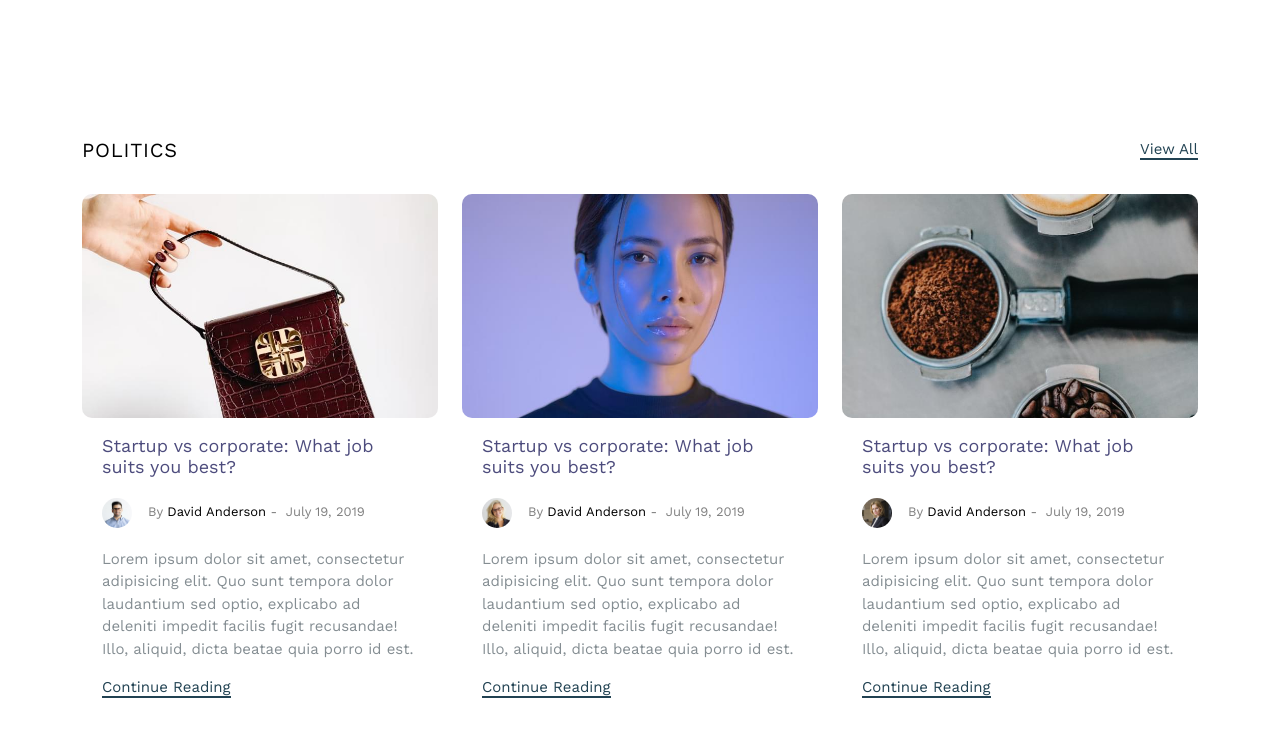
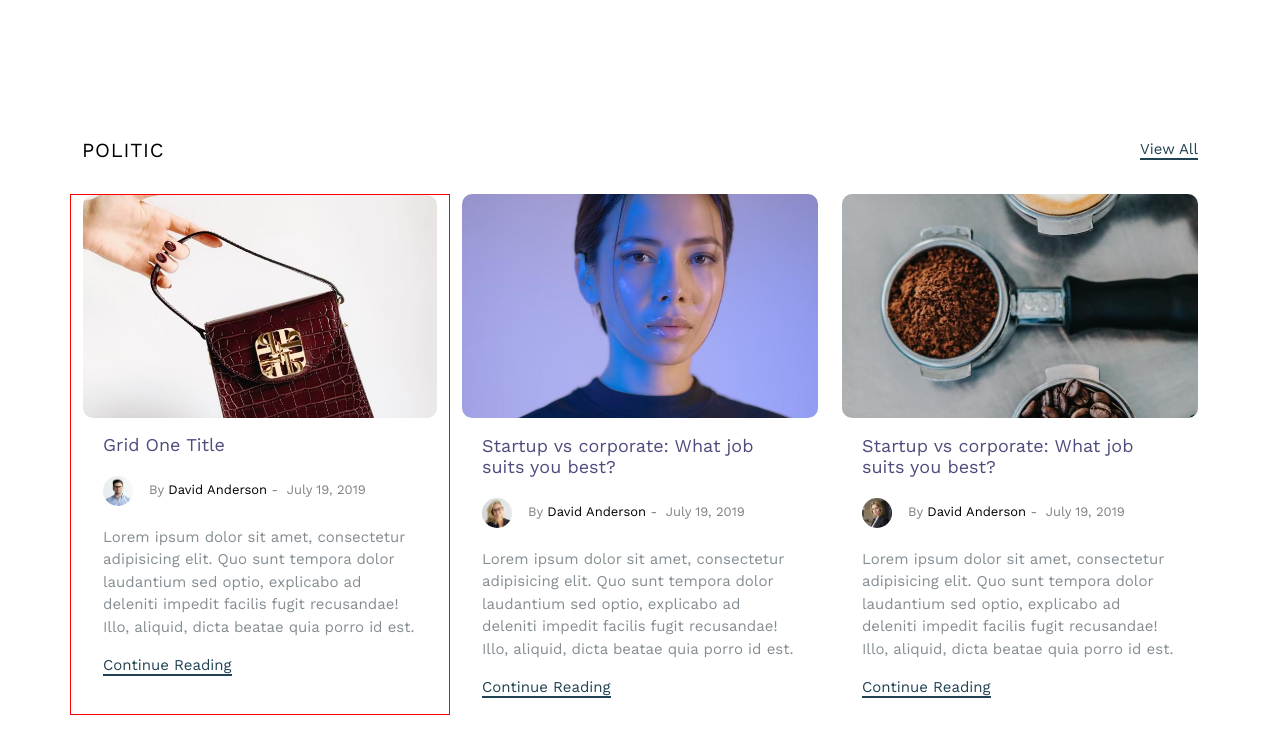
Before and after one commit to dballowe7912/blog-mern, a React (Vite) app in the folder client/: page / in a window 1280 px wide. Shown: the part 2840-3577 px from the top of the page. Built offline with nearby package versions, Linux system fonts and the light colour scheme.

Commit message:
Adding react router

```diff
--- a/client/src/App.jsx
+++ b/client/src/App.jsx
@@ -1,30 +1,13 @@
-import MobileNav from "./components/MobileNav";
-import Navbar from "./components/Navbar";
-import Footer from "./components/Footer";
+import { createBrowserRouter, RouterProvider } from "react-router-dom";
+import Home from "./pages/Home";
+import Error from "./pages/Error";
 
-import Retroy from "./layouts/Retroy";
-import PostsEntryLeft from "./layouts/PostsEntryLeft";
-import PostsEntryRow from "./layouts/PostsEntryRow";
-import PostsEntryRight from "./layouts/PostsEntryRight";
-import PostsEntryGrid from "./layouts/PostsEntryGrid";
-import PostsEntryAbstract from "./layouts/PostsEntryAbstract";
-// import Preloader from "./components/Preloader";
+const router = createBrowserRouter([
+	{ path: "/", Component: Home, errorElement: Error },
+]);
 
 function App() {
-	return (
-		<>
-			<MobileNav />
-			<Navbar />
-			<Retroy />
-			<PostsEntryLeft />
-			<PostsEntryRow />
-			<PostsEntryRight />
-			<PostsEntryGrid />
-			<PostsEntryAbstract />
-			<Footer />
-			{/* <Preloader /> */}
-		</>
-	);
+	return <RouterProvider router={router} />;
 }
 
 export default App;
--- a/client/src/layouts/PostsEntryGrid.jsx
+++ b/client/src/layouts/PostsEntryGrid.jsx
@@ -4,7 +4,7 @@ function PostsEntryGrid() {
 			<div className="container">
 				<div className="row mb-4">
 					<div className="col-sm-6">
-						<h2 className="posts-entry-title">Politics</h2>
+						<h2 className="posts-entry-title">Politic</h2>
 					</div>
 					<div className="col-sm-6 text-sm-end">
 						<a
@@ -17,7 +17,11 @@ function PostsEntryGrid() {
 				</div>
 
 				<div className="row">
-					<div className="col-lg-4 mb-4">
+					{/* Start Grid Component */}
+					<div
+						className="col-lg-4 mb-4"
+						style={{ border: "1px solid red" }}
+					>
 						<div className="post-entry-alt">
 							<a
 								href="single.html"
@@ -31,9 +35,7 @@ function PostsEntryGrid() {
 							</a>
 							<div className="excerpt">
 								<h2>
-									<a href="single.html">
-										Startup vs corporate: What job suits you best?
-									</a>
+									<a href="single.html">Grid One Title</a>
 								</h2>
 								<div className="post-meta align-items-center text-left clearfix">
 									<figure className="author-figure mb-0 me-3 float-start">
@@ -66,6 +68,7 @@ function PostsEntryGrid() {
 							</div>
 						</div>
 					</div>
+					{/* End Grid Component */}
 					<div className="col-lg-4 mb-4">
 						<div className="post-entry-alt">
 							<a
--- a/client/src/main.jsx
+++ b/client/src/main.jsx
@@ -1,20 +1,10 @@
 import React from "react";
 import ReactDOM from "react-dom/client";
-import { createBrowserRouter, RouterProvider } from "react-router-dom";
-import Home from "./pages/Home.jsx";
-import ErrorPage from "./pages/Error.jsx";
+import App from "./App.jsx";
 import "./index.css";
-
-const router = createBrowserRouter([
-	{
-		path: "/",
-		element: <Home />,
-		errorElement: <ErrorPage />,
-	},
-]);
 
 ReactDOM.createRoot(document.getElementById("root")).render(
 	<React.StrictMode>
-		<RouterProvider router={router} />
+		<App />
 	</React.StrictMode>
 );
```
Also changed, not shown: client/src/pages/Home.jsx (+14 -0 lines), client/src/components/GridSingle.jsx (added).
